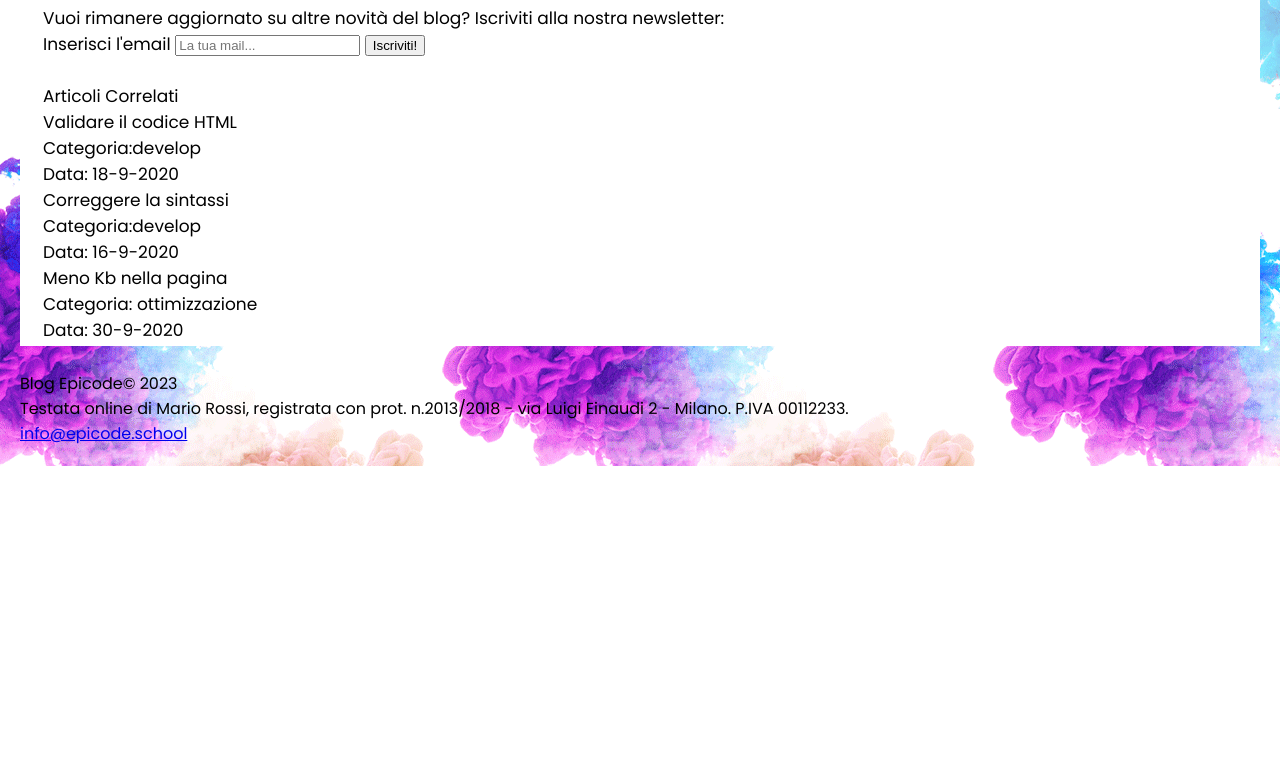
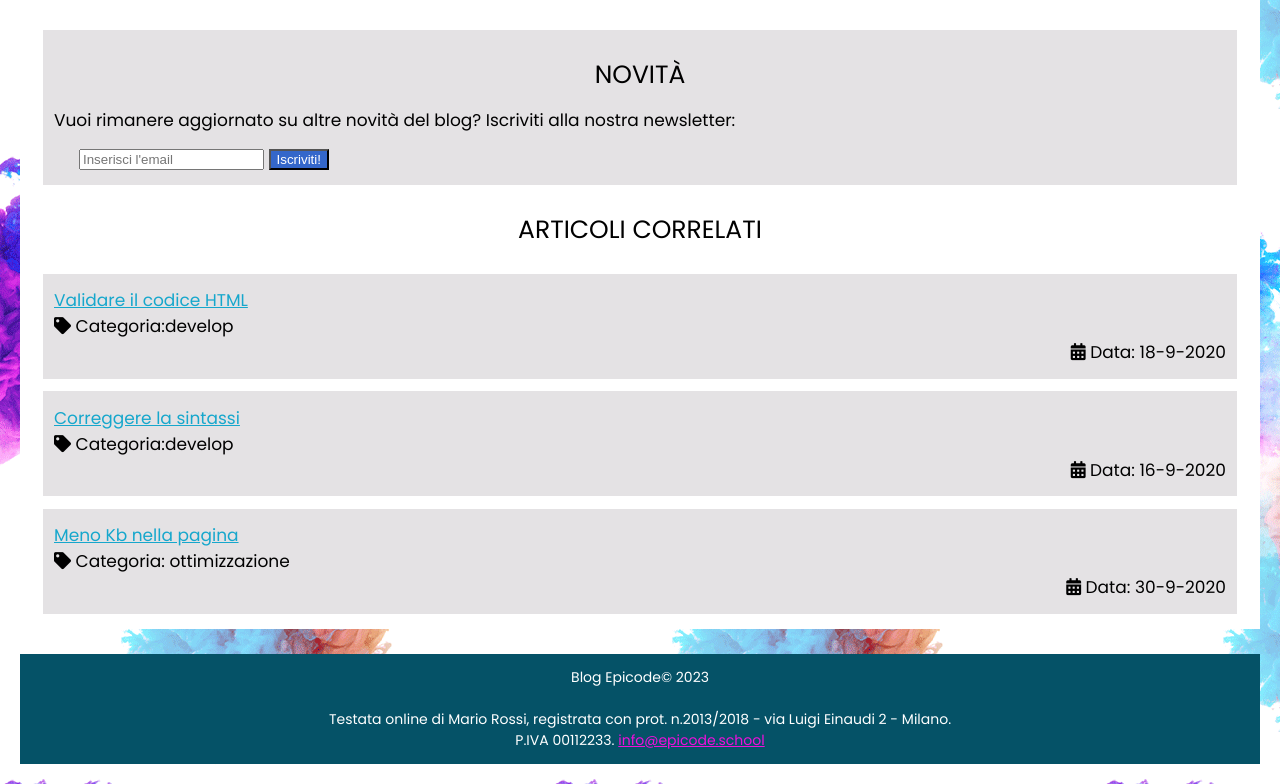
Before and after one commit to danilofumuso/U1.W1.D4, a plain HTML site: page index.html in a window 1280 px wide. Shown: the part 1458-2242 px from the top of the page. Before the commit the page ends 1924 px from the top, so only its background shows below. Drawn offline with Linux system fonts and the light colour scheme.

Commit message:
U1W1D4 pratica completata

```diff
--- a/assets/css/style.css
+++ b/assets/css/style.css
@@ -66,7 +66,8 @@ main {
 .main > h5 + p,
 .main > h5 + p + p,
 .main > p + ul,
-.main > ol + p {
+.main > ol + p,
+.novità > p:nth-child(2) {
   padding-top: 12.5px;
   padding-bottom: 12.5px;
 }
@@ -144,3 +145,68 @@ table {
 .main > table + p a {
   color: #16a7cc;
 }
+
+.main iframe {
+  border-radius: 20px;
+}
+
+.novità {
+  margin-top: 25px;
+  padding-top: 25px;
+  border: #e4e2e4 0.5px solid;
+  background-color: #e4e2e4;
+}
+.novità > p:nth-child(1),
+section h3 {
+  text-transform: uppercase;
+  text-align: center;
+  font-size: 25px;
+}
+
+.novità > p:nth-child(2) {
+  text-align: left;
+  padding-inline: 10px;
+}
+
+.novità > div {
+  padding-left: 35px;
+  margin-bottom: 12.5px;
+}
+
+.bottone {
+  background-color: #3467ca;
+  color: white;
+}
+section h3 {
+  padding-bottom: 25px;
+}
+
+section > div {
+  border: #e4e2e4 0.5px solid;
+  background-color: #e4e2e4;
+  padding-block: 12.5px;
+  margin-bottom: 12.5px;
+  padding-inline: 10px;
+}
+
+section div a {
+  color: #16a7cc;
+}
+
+section div p:nth-child(3) {
+  text-align: right;
+}
+
+footer {
+  border: #055267 solid;
+  background-color: #055267;
+  text-align: center;
+  color: white;
+  font-size: 14px;
+  padding-inline: 10px;
+  padding-block: 10px;
+}
+
+footer a {
+  color: #ef0fdc;
+}
--- a/index.html
+++ b/index.html
@@ -107,29 +107,31 @@
             referrerpolicy="strict-origin-when-cross-origin"
             allowfullscreen
           ></iframe>
-          <p>Vuoi rimanere aggiornato su altre novità del blog? Iscriviti alla nostra newsletter:</p>
-          <div>
-            <label for="email">Inserisci l'email</label>
-            <input type="text" id="email" placeholder="La tua mail..." />
-            <input type="submit" value="Iscriviti!" />
+          <div class="novità">
+            <p>novità</p>
+            <p>Vuoi rimanere aggiornato su altre novità del blog? Iscriviti alla nostra newsletter:</p>
+            <div>
+              <input type="text" id="email" placeholder="Inserisci l'email" />
+              <input class="bottone" type="submit" value="Iscriviti!" />
+            </div>
           </div>
           <br />
           <section>
             <h3>Articoli Correlati</h3>
             <div>
-              <p>Validare il codice HTML</p>
-              <p>Categoria:develop</p>
-              <p>Data: 18-9-2020</p>
+              <p><a href="#">Validare il codice HTML</a></p>
+              <p><i class="fas fa-tag"></i> Categoria:develop</p>
+              <p><i class="fas fa-calendar-alt"></i> Data: 18-9-2020</p>
             </div>
             <div>
-              <p>Correggere la sintassi</p>
-              <p>Categoria:develop</p>
-              <p>Data: 16-9-2020</p>
+              <p><a href="#">Correggere la sintassi</a></p>
+              <p><i class="fas fa-tag"></i> Categoria:develop</p>
+              <p><i class="fas fa-calendar-alt"></i> Data: 16-9-2020</p>
             </div>
             <div>
-              <p>Meno Kb nella pagina</p>
-              <p>Categoria: ottimizzazione</p>
-              <p>Data: 30-9-2020</p>
+              <p><a href="#">Meno Kb nella pagina</a></p>
+              <p><i class="fas fa-tag"></i> Categoria: ottimizzazione</p>
+              <p><i class="fas fa-calendar-alt"></i> Data: 30-9-2020</p>
             </div>
           </section>
         </article>
@@ -138,8 +140,12 @@
       <footer>
         <div>
           <p>Blog Epicode&copy 2023</p>
-          <p>Testata online di Mario Rossi, registrata con prot. n.2013/2018 - via Luigi Einaudi 2 - Milano. P.IVA 00112233.</p>
-          <a href="info@epicode.school">info@epicode.school</a>
+          <br />
+          <p>
+            Testata online di Mario Rossi, registrata con prot. n.2013/2018 - via Luigi Einaudi 2 - Milano. <br />
+            P.IVA 00112233.
+            <a href="info@epicode.school">info@epicode.school</a>
+          </p>
         </div>
       </footer>
     </div>
```
